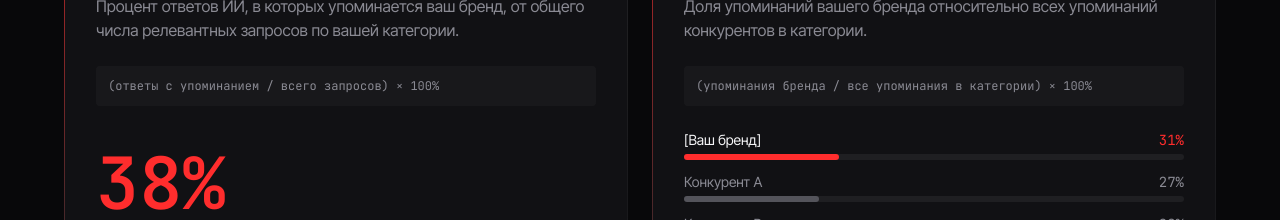
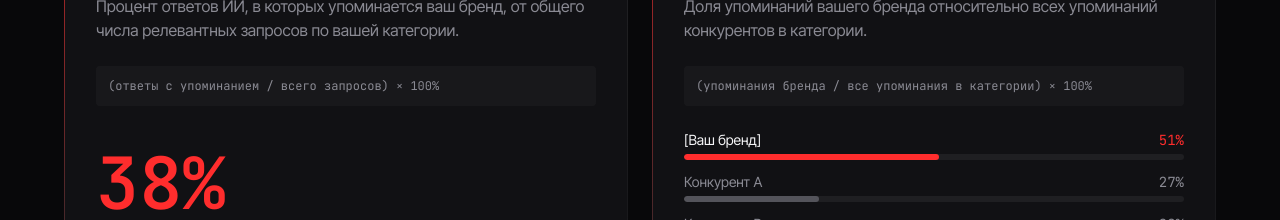
Before and after one commit to Sharhost/geoforce, a Next.js app: page / in a window 1280 px wide. Shown: the part 5840-6060 px from the top of the page. Built offline with nearby package versions, Linux system fonts and the light colour scheme.

Commit message:
Update Metrics.tsx

```diff
--- a/components/sections/Metrics.tsx
+++ b/components/sections/Metrics.tsx
@@ -1,11 +1,13 @@
 import { Reveal } from "../Reveal";
 import { Counter } from "../Counter";
+import { motion } from "framer-motion"; // Добавили импорт для анимаций
 
 const bars = [
-  { name: "[Ваш бренд]", value: 31, highlight: true },
-  { name: "Конкурент A", value: 27, highlight: false },
-  { name: "Конкурент B", value: 22, highlight: false },
-  { name: "Конкурент C", value: 20, highlight: false },
+  // Для бренда задаем начальное значение (31) и конечное (51)
+  { name: "[Ваш бренд]", value: 51, initial: 0, highlight: true },
+  { name: "Конкурент A", value: 27, initial: 0, highlight: false },
+  { name: "Конкурент B", value: 22, initial: 0, highlight: false },
+  { name: "Конкурент C", value: 20, initial: 0, highlight: false },
 ];
 
 export function Metrics() {
@@ -33,6 +35,7 @@ export function Metrics() {
               </div>
             </div>
           </Reveal>
+
           <Reveal delay={0.2}>
             <div className="gradient-card p-8 h-full">
               <div className="h3 mb-4">Share of Voice <span style={{ color: "var(--muted)", fontWeight: 400, fontSize: "1rem" }}>(доля голоса)</span></div>
@@ -42,15 +45,35 @@ export function Metrics() {
               <div className="mono text-xs rounded p-3 mb-6" style={{ background: "rgba(255,255,255,0.03)", color: "var(--muted)" }}>
                 (упоминания бренда / все упоминания в категории) × 100%
               </div>
+
               <div className="space-y-3">
                 {bars.map((b) => (
                   <div key={b.name}>
                     <div className="flex justify-between text-sm mb-1">
                       <span style={{ color: b.highlight ? "var(--text)" : "var(--muted)" }}>{b.name}</span>
-                      <span className="mono" style={{ color: b.highlight ? "var(--red)" : "var(--muted)" }}>{b.value}%</span>
+                      <span className="mono" style={{ color: b.highlight ? "var(--red)" : "var(--muted)" }}>
+                        {/* Если это наш бренд, используем анимированный счетчик, иначе обычный текст */}
+                        {b.highlight ? (
+                          <Counter to={b.value} suffix="%" />
+                        ) : (
+                          `${b.value}%`
+                        )}
+                      </span>
                     </div>
-                    <div className="h-1.5 rounded-full" style={{ background: "rgba(255,255,255,0.06)" }}>
-                      <div className="h-full rounded-full" style={{ width: `${b.value}%`, background: b.highlight ? "var(--red)" : "rgba(138,138,147,0.5)" }} />
+
+                    {/* Полоса прогресса */}
+                    <div className="h-1.5 rounded-full overflow-hidden" style={{ background: "rgba(255,255,255,0.06)" }}>
+                      <motion.div
+                        className="h-full rounded-full"
+                        // Анимация начинается, когда элемент появляется в зоне видимости
+                        initial={{ width: `${b.initial}%` }}
+                        whileInView={{ width: `${b.value}%` }}
+                        viewport={{ once: true, margin: "-50px" }}
+                        transition={{ duration: 1.5, ease: [0.22, 1, 0.36, 1], delay: 0.3 }}
+                        style={{
+                          background: b.highlight ? "var(--red)" : "rgba(138,138,147,0.5)"
+                        }}
+                      />
                     </div>
                   </div>
                 ))}
```
